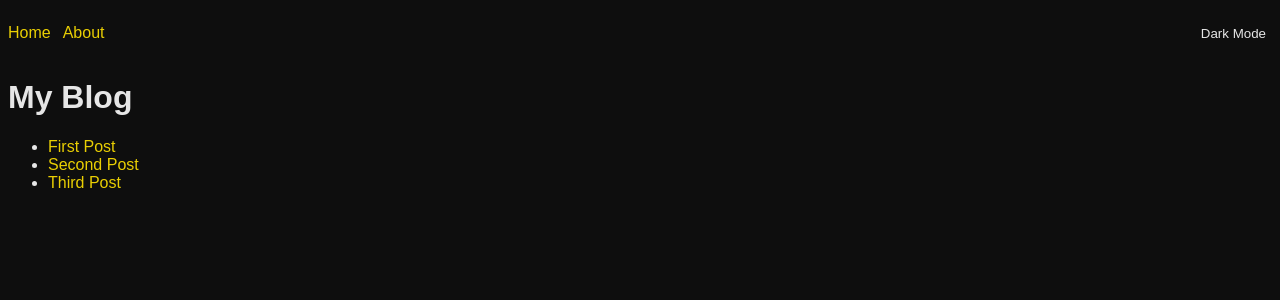
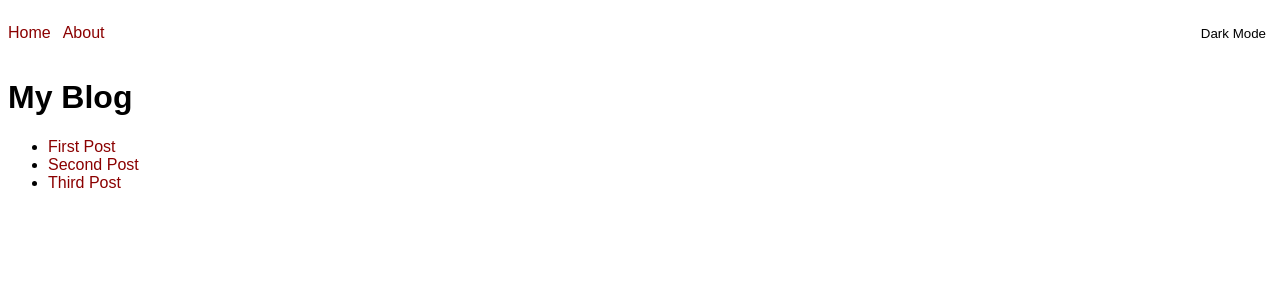
Before and after one commit to radu-lefter/next-blog, a Next.js app: page / in a window 1280 px wide. Shown: the top 300 px of the page. Built offline with nearby package versions, Linux system fonts and the light colour scheme.

Commit message:
implemented the dark theme component

```diff
--- /dev/null
+++ b/components/DarkTheme.js
@@ -0,0 +1,13 @@
+function DarkTheme() {
+    return (
+      <style jsx global>{`
+        :root {
+          --background-color: rgb(14, 14, 14);
+          --link-color: rgb(234, 207, 3);
+          --text-color: rgb(230, 230, 230);
+        }
+      `}</style>
+    );
+  }
+
+  export default DarkTheme;
--- a/components/ThemeSwitch.js
+++ b/components/ThemeSwitch.js
@@ -1,4 +1,5 @@
 import { useState } from 'react';
+import DarkTheme from './DarkTheme';
 
 function ThemeSwitch() {
   const [darkMode, setDarkMode] = useState(false);
@@ -18,6 +19,7 @@ function ThemeSwitch() {
           cursor: pointer;
         }
       `}</style>
+      {darkMode && <DarkTheme />}
     </>
   );
 }
--- a/styles/globals.css
+++ b/styles/globals.css
@@ -5,12 +5,6 @@
   --text-color: black;
 }
 
-/* Dark Theme */
-:root {
-  --background-color: rgb(14, 14, 14);
-  --link-color: rgb(234, 207, 3);
-  --text-color: rgb(230, 230, 230);
-}
 
 body {
     font-family: Arial, Helvetica, sans-serif;
```
